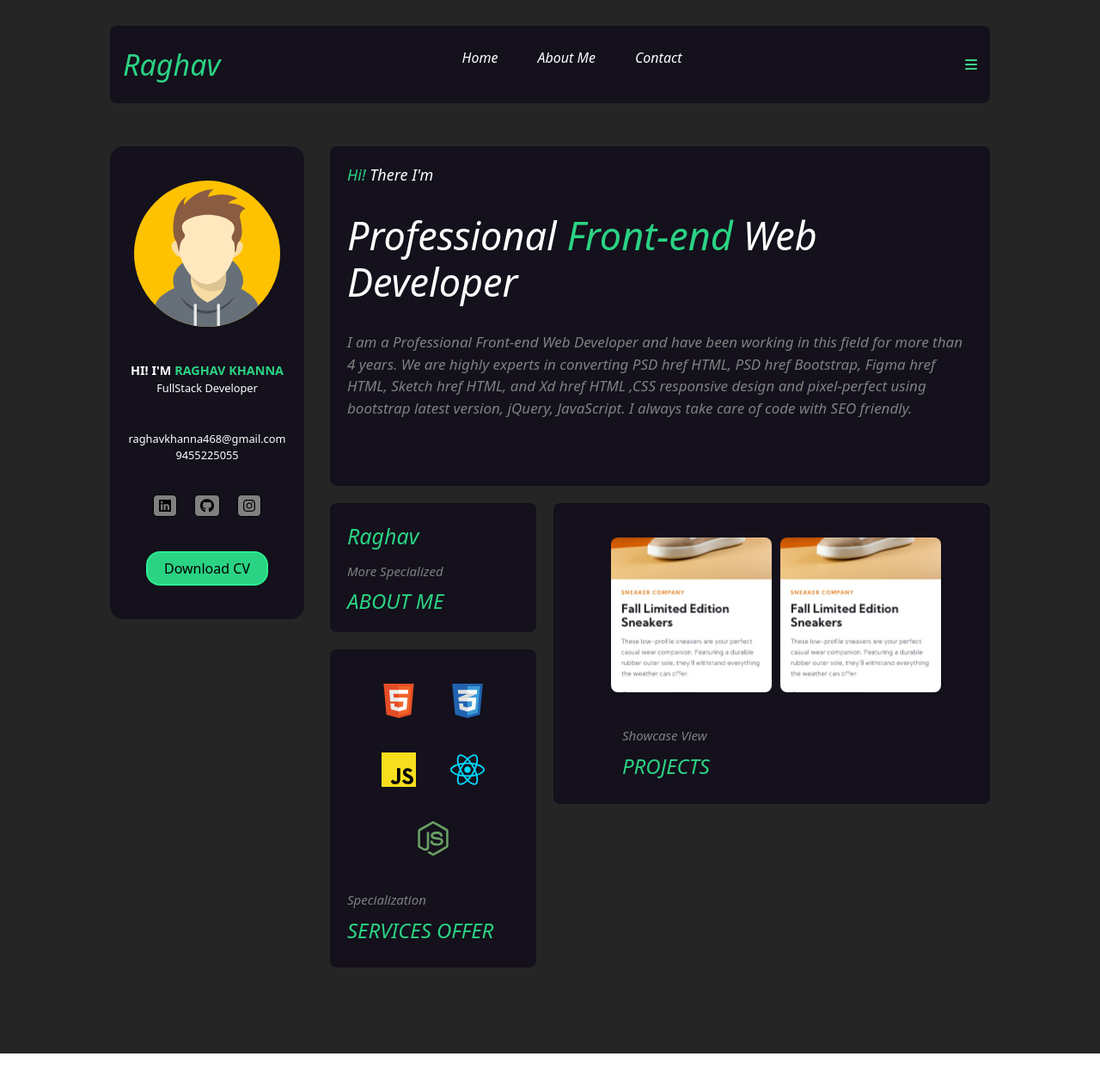
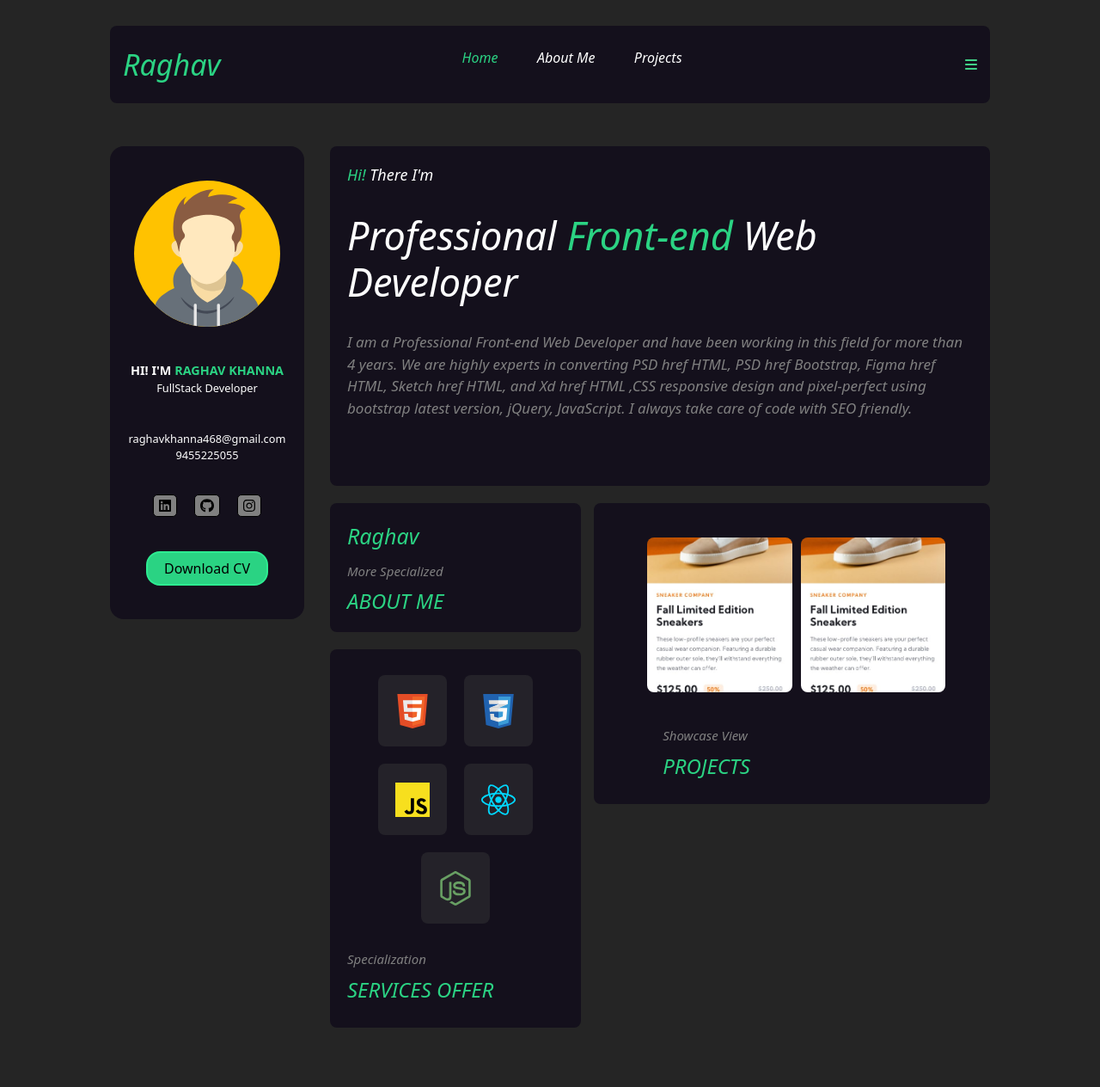
Before and after one commit to Raghav-pixel/My-portfolio, a React (Create React App) app: page / in a window 1280 px wide. Shown: the top 1264 px of the page at 86% size. Before the commit the page ends 1225 px from the top, so only its background shows below. Built offline with nearby package versions, Linux system fonts and the light colour scheme.

Commit message:
update icon style and handle header active state

```diff
--- a/src/components/Header/Header.css
+++ b/src/components/Header/Header.css
@@ -38,6 +38,7 @@
     cursor: pointer;
 }
 
+
 @media (min-width: 768px) {
     .header {
         width: 80%;
@@ -54,4 +55,20 @@
     .info > p:active {
         color: rgba(47, 240, 147, 0.871);
     }
+
+    .header-home:hover {
+        color: rgba(47, 240, 147, 0.871);
+    }
+
+    .header-about:hover {
+        color: rgba(47, 240, 147, 0.871);
+    }
+
+    .header-projects:hover {
+        color: rgba(47, 240, 147, 0.871);
+    }
+
+    .selected {
+        color: rgba(47, 240, 147, 0.871);
+    }
 }
--- a/src/components/Header/Header.js
+++ b/src/components/Header/Header.js
@@ -1,17 +1,52 @@
-import React from 'react';
+import React, { useState } from 'react';
 import './Header.css';
 import HamburgerIcon from '../../assets/images/hamburger.svg';
 import { useNavigate } from 'react-router-dom';
 
 const Header = ({ isSideModalOpen, setIsSideModalOpen }) => {
   const navigate = useNavigate();
+  const [ selectedHeader, setSelectedHeader ] = useState('home');
+
+  const handleHomeClick = () => {
+    setSelectedHeader('home');
+    navigate('/')
+  }
+
+  const handleAboutClick = () => {
+    setSelectedHeader('about');
+    navigate('/about')
+  }
+
+  const handleProjectClick = () => {
+    setSelectedHeader('projects');
+    navigate('/projects')
+  }
+
   return (
     <div className='header'>
       <span className='name'>Raghav</span>
       <div className='info'>
-        <p style={{ cursor: 'pointer' }} onClick={() => navigate('/')}>Home</p>
-        <p style={{ cursor: 'pointer' }} onClick={() => navigate('/about')}>About Me</p>
-        <p style={{ cursor: 'pointer' }}>Contact</p>
+        <p
+          className={`header-home ${selectedHeader === 'home' ? 'selected' : ''}`}
+          style={{ cursor: 'pointer' }}
+          onClick={handleHomeClick}
+        >
+          Home
+        </p>
+        <p
+          className={`header-about ${selectedHeader === 'about' ? 'selected' : ''}`}
+          style={{ cursor: 'pointer' }}
+          onClick={handleAboutClick}
+        >
+          About Me
+        </p>
+        <p
+          className={`header-projects ${selectedHeader === 'projects' ? 'selected' : ''}`}
+          style={{ cursor: 'pointer' }}
+          onClick={handleProjectClick}
+        >
+          Projects
+        </p>
       </div>
       <div className='img-ctr'>
         {/* <p>Dark/Light</p>
--- a/src/components/Home/Home.css
+++ b/src/components/Home/Home.css
@@ -25,7 +25,7 @@
 
 .lang-card {
     width: 310px;
-    height: 170px;
+    height: auto;
     background-color: rgb(20, 16, 28)!important;
     color: white;
     display: flex;
@@ -70,6 +70,7 @@
 .icon-ctr {
     display: flex;
     justify-content: space-around;
+    flex-wrap: wrap;
     margin: 20px;
 }
 
@@ -107,6 +108,16 @@
     color: rgba(47, 240, 147, 0.871);
 }
 
+.icon-ctr-btn {
+    width: 80px;
+    height: 83px;
+    background-color: rgba(41, 40, 45, 0.759)!important;
+    margin: 10px;
+    padding: 0;
+    border: 0;
+    border-radius: 8px;
+}
+
 @media (min-width: 768px) {
     .main-ctr {
         margin: 50px 0 50px 30px;
@@ -116,7 +127,7 @@
     }
     .tech-ctr {
         display: grid;
-        grid-template-columns: 260px 1fr;
+        grid-template-columns: 40% 1fr;
         grid-template-rows: 170px auto;
     }
     .home-ctr {
@@ -124,12 +135,12 @@
         height: 395px;
     }
     .about-card {
-        width: 240px;
+        width: 95%;
         height: 150px;
     }
     .lang-card {
-        width: 240px;
-        height: 370px;
+        width: 95%;
+        height: auto;
     }
     .project-card-home {
         width: 100%;
@@ -140,6 +151,15 @@
         justify-content: center;
         align-items: center;
         flex-wrap: wrap;
+    }
+    .icon-ctr-btn {
+        width: 80px;
+        height: 83px;
+        background-color: rgba(41, 40, 45, 0.759)!important;
+        margin: 10px;
+        padding: 0;
+        border: 0;
+        border-radius: 8px;
     }
     .icon-ctr > img {
         margin: 20px;
--- a/src/components/Home/Home.js
+++ b/src/components/Home/Home.js
@@ -58,15 +58,25 @@ const Home = () => {
 
         <div className='lang-card'>
           <div className='icon-ctr'>
-            <img width={'40px'} height={'40px'} src={HtmlIcon} alt='Html icon' />
-            <img width={'40px'} height={'40px'} src={CssIcon} alt='Css icon' />
-            <img width={'40px'} height={'40px'} src={JsIcon} alt='JS icon' />
-            <img width={'40px'} height={'40px'} src={ReactIcon} alt='React icon' />
-            <img width={'40px'} height={'40px'} src={NodeIcon} alt='Node icon' />
+            <button className='icon-ctr-btn'>
+              <img width={'40px'} height={'40px'} src={HtmlIcon} alt='Html icon' />
+            </button>
+            <button className='icon-ctr-btn'>
+              <img width={'40px'} height={'40px'} src={CssIcon} alt='Css icon' />
+            </button>
+            <button className='icon-ctr-btn'>
+              <img width={'40px'} height={'40px'} src={JsIcon} alt='JS icon' />
+            </button>
+            <button className='icon-ctr-btn'>
+              <img width={'40px'} height={'40px'} src={ReactIcon} alt='React icon' />
+            </button>
+            <button className='icon-ctr-btn'>
+              <img width={'40px'} height={'40px'} src={NodeIcon} alt='Node icon' />
+            </button>
           </div>
           <p style={{ fontSize: '15px', color: 'grey', margin: '0px 20px 10px 20px' }}>Specialization</p>
           <h2
-            style={{ fontSize: '24px', margin: '0px 20px 10px 20px', cursor: 'pointer', color: 'rgba(47, 240, 147, 0.871)' }}
+            style={{ fontSize: '24px', margin: '0px 20px 30px 20px', cursor: 'pointer', color: 'rgba(47, 240, 147, 0.871)' }}
             onClick={() => navigate("/experience")}
           >
             SERVICES OFFER
```
